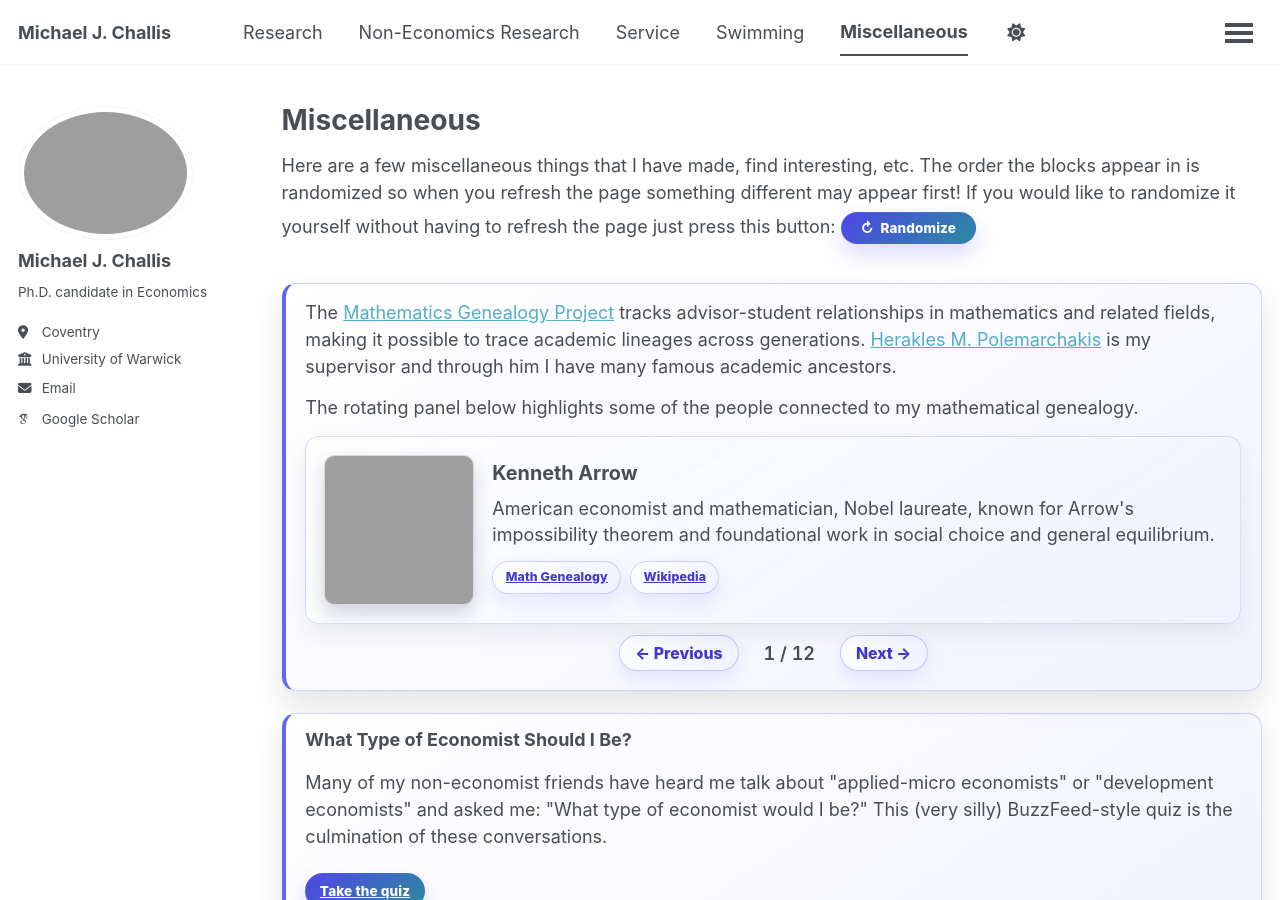
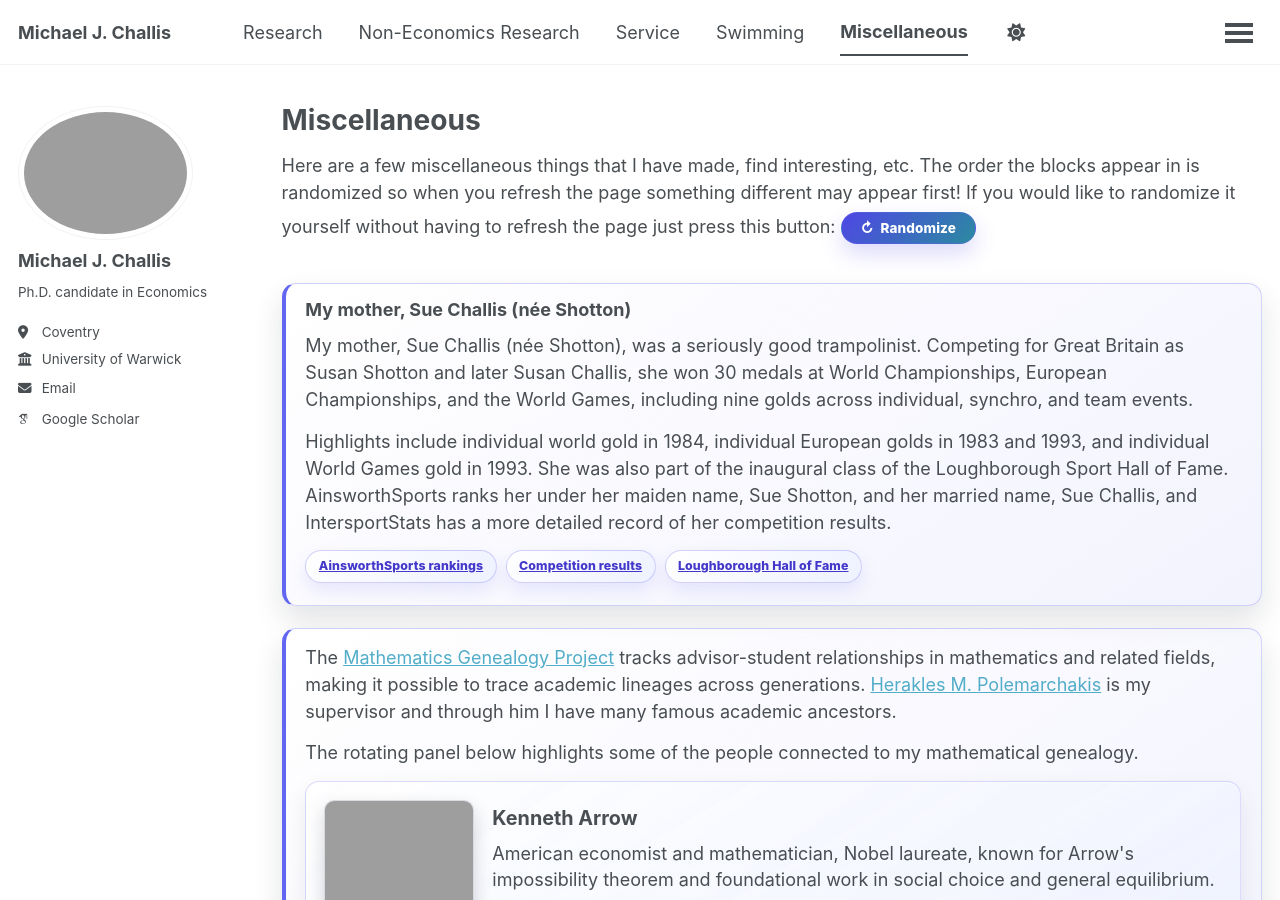
Before and after one commit to MichaelChallis/MichaelChallis.github.io, a Jekyll site: the page built from _pages/fun.md, in a window 1280 px wide and 900 px high. Built offline with Jekyll 4.4.1, drawn with Linux system fonts in a browser that asks for light colours; some web fonts are replaced; grey boxes are pictures that could not be loaded.

Commit message:
Add Sue Challis trampoline card to miscellaneous page

```diff
--- a/_pages/fun.md
+++ b/_pages/fun.md
@@ -42,6 +42,34 @@
       <button type="button" id="genealogy-prev">← Previous</button>
       <span id="genealogy-index"></span>
       <button type="button" id="genealogy-next">Next →</button>
+    </div>
+  </div>
+
+  <div id="sue-challis-panel" class="fun-panel sue-challis-card">
+    <h3>My mother, Sue Challis (née Shotton)</h3>
+    <p>
+      My mother, Sue Challis (née Shotton), was a seriously good trampolinist.
+      Competing for Great Britain as Susan Shotton and later Susan Challis, she won 30
+      medals at World Championships, European Championships, and the World Games, including
+      nine golds across individual, synchro, and team events.
+    </p>
+    <p>
+      Highlights include individual world gold in 1984, individual European golds in 1983
+      and 1993, and individual World Games gold in 1993. She was also part of the inaugural
+      class of the Loughborough Sport Hall of Fame. AinsworthSports ranks her under her
+      maiden name, Sue Shotton, and her married name, Sue Challis, and IntersportStats has
+      a more detailed record of her competition results.
+    </p>
+    <div class="sue-challis-links">
+      <a class="btn btn--primary btn--small fun-page-button fun-page-button--secondary"
+         href="https://ainsworthsports.com/womens_trampoline_athlete_rankings_all_time_1_to_1000.htm"
+         target="_blank" rel="noopener">AinsworthSports rankings</a>
+      <a class="btn btn--primary btn--small fun-page-button fun-page-button--secondary"
+         href="https://intersportstats.com/athletes/3000420493"
+         target="_blank" rel="noopener">Competition results</a>
+      <a class="btn btn--primary btn--small fun-page-button fun-page-button--secondary"
+         href="https://www.lboro.ac.uk/sport/loughborough-sport/hall-of-fame/"
+         target="_blank" rel="noopener">Loughborough Hall of Fame</a>
     </div>
   </div>
 
@@ -330,6 +358,17 @@
     margin-top: 0;
   }
 
+  .sue-challis-card p {
+    margin: 0 0 0.8rem;
+    color: var(--global-text-color);
+  }
+
+  .sue-challis-links {
+    display: flex;
+    flex-wrap: wrap;
+    gap: 0.5rem;
+  }
+
   .genealogy-card p {
     margin: 0 0 0.8rem;
     color: var(--global-text-color);
```
